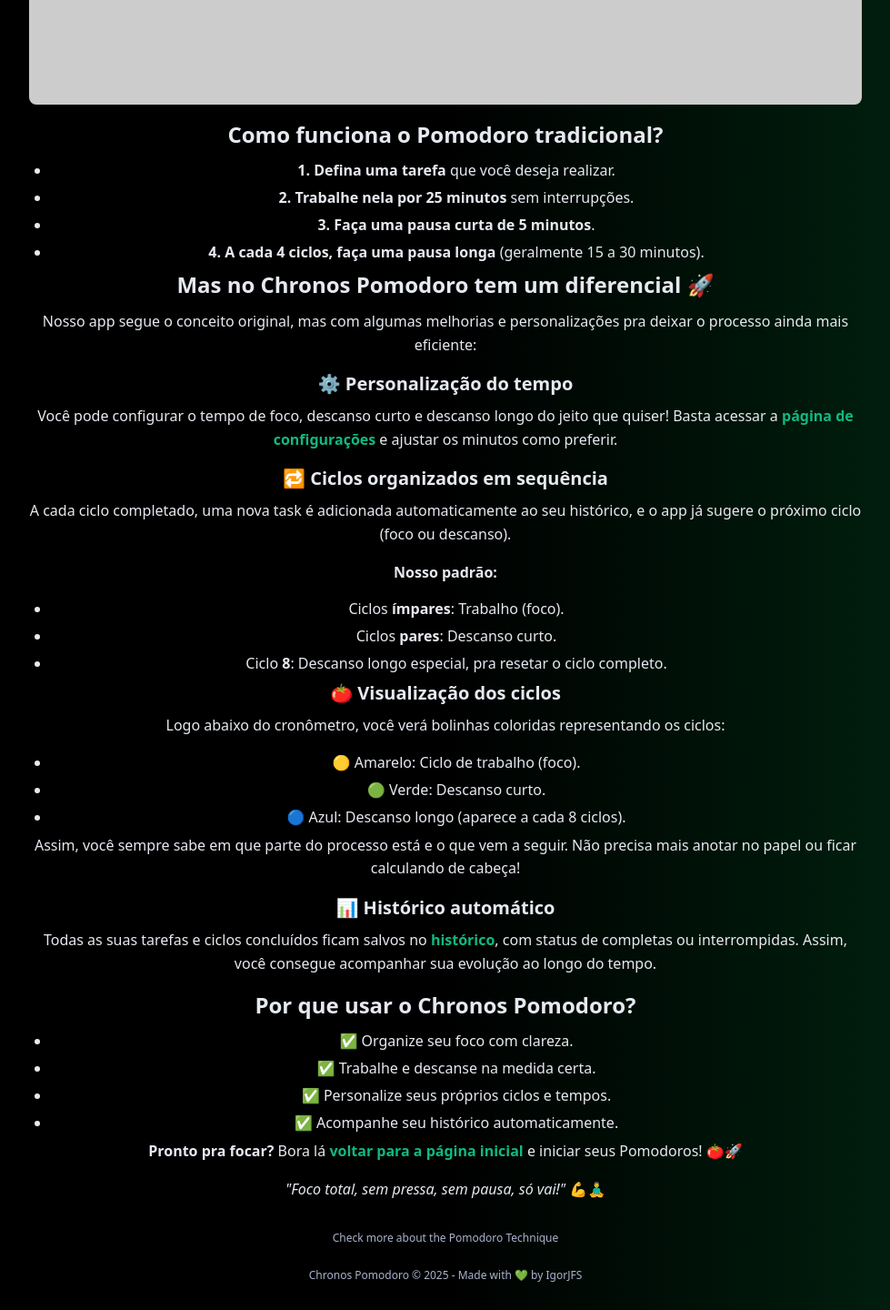
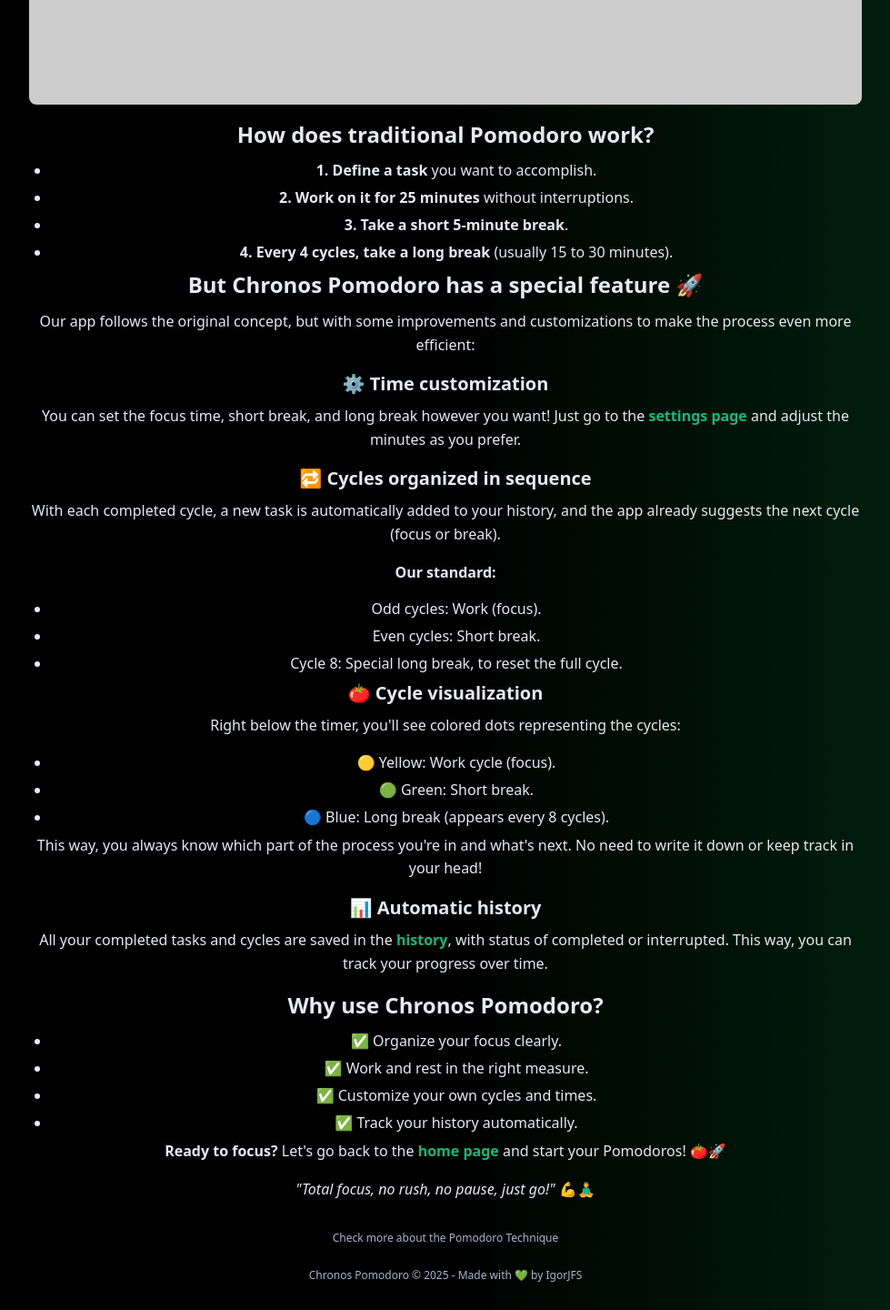
Before and after one commit to IgorJFS/Chronos-Pomodoro-React, a React (Vite) app: page /about-pomodoro in a window 1280 px wide. Shown: the part 940-2380 px from the top of the page at 91% size, without its empty margins (150-1129 px from the left). Built offline with nearby package versions, Linux system fonts and the light colour scheme.

Commit message:
finish history panel

```diff
--- /dev/null
+++ b/src/components/ConfirmModal/index.tsx
@@ -0,0 +1,29 @@
+import styles from './styles.module.css';
+
+type ConfirmModalProps = {
+  message: string;
+  onConfirm: () => void;
+  onCancel: () => void;
+};
+
+export function ConfirmModal({
+  message,
+  onConfirm,
+  onCancel,
+}: ConfirmModalProps) {
+  return (
+    <div className={styles.overlay}>
+      <div className={styles.modal}>
+        <p>{message}</p>
+        <div className={styles.actions}>
+          <button className={styles.cancel} onClick={onCancel}>
+            Cancel
+          </button>
+          <button className={styles.confirm} onClick={onConfirm}>
+            Confirm
+          </button>
+        </div>
+      </div>
+    </div>
+  );
+}
--- /dev/null
+++ b/src/components/ConfirmModal/styles.module.css
@@ -0,0 +1,91 @@
+/* Overlay com fundo semi-transparente */
+.overlay {
+  position: fixed;
+  inset: 0;
+  background: rgba(0, 0, 0, 0.5);
+  backdrop-filter: blur(2px);
+  display: flex;
+  align-items: center;
+  justify-content: center;
+  z-index: 999;
+
+  animation: fadeIn 0.25s ease;
+}
+
+/* Caixa do modal */
+.modal {
+  background: var(--gray-800);
+  padding: 2rem;
+  border-radius: 16px;
+  text-align: center;
+  width: 320px;
+  max-width: 90%;
+  box-shadow: 0 8px 25px rgba(0, 0, 0, 0.25);
+
+  animation: slideUp 0.3s ease;
+}
+
+/* Texto */
+.modal p {
+  font-size: 1rem;
+  font-weight: 500;
+  margin-bottom: 1.5rem;
+  color: var(--text-default);
+}
+
+/* Botões */
+.actions {
+  display: flex;
+  justify-content: space-between;
+  gap: 1rem;
+}
+
+button {
+  flex: 1;
+  padding: 0.6rem 1rem;
+  border-radius: 10px;
+  border: none;
+  font-size: 0.95rem;
+  font-weight: 500;
+  cursor: pointer;
+  transition: all 0.2s ease;
+}
+
+/* Botão cancelar → cinza */
+.cancel {
+  background: var(--gray-700);
+  color: var(--text-default);
+}
+.cancel:hover {
+  background: var(--gray-600);
+}
+
+/* Botão confirmar → destrutivo vermelho */
+.confirm {
+  background: var(--error);
+  color: var(--text-over-error);
+}
+.confirm:hover {
+  filter: brightness(1.1);
+}
+
+/* Animações */
+@keyframes fadeIn {
+  from {
+    opacity: 0;
+  }
+  to {
+    opacity: 1;
+  }
+}
+
+@keyframes slideUp {
+  from {
+    transform: translateY(20px);
+    opacity: 0;
+  }
+  to {
+    transform: translateY(0);
+    opacity: 1;
+  }
+}
--- a/src/contexts/TaskContext/taskReducer.ts
+++ b/src/contexts/TaskContext/taskReducer.ts
@@ -2,6 +2,7 @@ import type { TaskStateModel } from '../../models/TaskStateModel';
 import { formatSeconds } from '../../utils/formatSeconds';
 import { getNextCycle } from '../../utils/getNextCycle';
 import { TaskActionTypes, type TaskActionModel } from './taskActions';
+import { InitialTaskState } from './initialTaskState';
 
 export function taskReducer(
   state: TaskStateModel,
@@ -56,7 +57,7 @@ export function taskReducer(
       };
     }
     case TaskActionTypes.RESET_STATE: {
-      return state;
+      return { ...InitialTaskState };
     }
     case TaskActionTypes.COUNT_DOWN: {
       return {
--- a/src/pages/AboutPomodoro/index.tsx
+++ b/src/pages/AboutPomodoro/index.tsx
@@ -9,114 +9,105 @@ export function AboutPomodoro() {
     <MainTemplate>
       <Container>
         <GenericHtml>
-          <Heading>A Técnica Pomodoro 🍅</Heading>
+          <Heading>The Pomodoro Technique 🍅</Heading>
           <p>
-            A Técnica Pomodoro é uma metodologia de produtividade criada por{' '}
-            <strong>Francesco Cirillo</strong>, que consiste em dividir o
-            trabalho em blocos de tempo (os famosos "Pomodoros") intercalados
-            com pausas. O objetivo é manter o foco total por um período curto e
-            garantir descansos para evitar o cansaço mental.
+            The Pomodoro Technique is a productivity methodology created by{' '}
+            <strong>Francesco Cirillo</strong>, which consists of dividing work
+            into blocks of time (the famous "Pomodoros") interspersed with
+            breaks. The goal is to maintain total focus for a short period and
+            ensure breaks to avoid mental fatigue.
           </p>
 
           <img src='https://placehold.co/1920x1080' alt='' />
 
-          <h2>Como funciona o Pomodoro tradicional?</h2>
+          <h2>How does traditional Pomodoro work?</h2>
           <ul>
             <li>
-              <strong>1. Defina uma tarefa</strong> que você deseja realizar.
+              <strong>1. Define a task</strong> you want to accomplish.
             </li>
             <li>
-              <strong>2. Trabalhe nela por 25 minutos</strong> sem interrupções.
+              <strong>2. Work on it for 25 minutes</strong> without
+              interruptions.
             </li>
             <li>
-              <strong>3. Faça uma pausa curta de 5 minutos</strong>.
+              <strong>3. Take a short 5-minute break</strong>.
             </li>
             <li>
-              <strong>4. A cada 4 ciclos, faça uma pausa longa</strong>{' '}
-              (geralmente 15 a 30 minutos).
+              <strong>4. Every 4 cycles, take a long break</strong> (usually 15
+              to 30 minutes).
             </li>
           </ul>
 
-          <h2>
-            Mas no <strong>Chronos Pomodoro</strong> tem um diferencial 🚀
-          </h2>
+          <h2>But Chronos Pomodoro has a special feature 🚀</h2>
 
           <p>
-            Nosso app segue o conceito original, mas com algumas melhorias e
-            personalizações pra deixar o processo ainda mais eficiente:
+            Our app follows the original concept, but with some improvements and
+            customizations to make the process even more efficient:
           </p>
 
-          <h3>⚙️ Personalização do tempo</h3>
+          <h3>⚙️ Time customization</h3>
           <p>
-            Você pode configurar o tempo de foco, descanso curto e descanso
-            longo do jeito que quiser! Basta acessar a{' '}
-            <RouterLink href='/settings'>página de configurações</RouterLink> e
-            ajustar os minutos como preferir.
+            You can set the focus time, short break, and long break however you
+            want! Just go to the{' '}
+            <RouterLink href='/settings'>settings page</RouterLink> and adjust
+            the minutes as you prefer.
           </p>
 
-          <h3>🔁 Ciclos organizados em sequência</h3>
+          <h3>🔁 Cycles organized in sequence</h3>
           <p>
-            A cada ciclo completado, uma nova task é adicionada automaticamente
-            ao seu histórico, e o app já sugere o próximo ciclo (foco ou
-            descanso).
+            With each completed cycle, a new task is automatically added to your
+            history, and the app already suggests the next cycle (focus or
+            break).
           </p>
           <p>
-            <strong>Nosso padrão:</strong>
+            <strong>Our standard:</strong>
           </p>
           <ul>
-            <li>
-              Ciclos <strong>ímpares</strong>: Trabalho (foco).
-            </li>
-            <li>
-              Ciclos <strong>pares</strong>: Descanso curto.
-            </li>
-            <li>
-              Ciclo <strong>8</strong>: Descanso longo especial, pra resetar o
-              ciclo completo.
-            </li>
+            <li>Odd cycles: Work (focus).</li>
+            <li>Even cycles: Short break.</li>
+            <li>Cycle 8: Special long break, to reset the full cycle.</li>
           </ul>
 
-          <h3>🍅 Visualização dos ciclos</h3>
+          <h3>🍅 Cycle visualization</h3>
           <p>
-            Logo abaixo do cronômetro, você verá bolinhas coloridas
-            representando os ciclos:
+            Right below the timer, you'll see colored dots representing the
+            cycles:
           </p>
           <ul>
-            <li>🟡 Amarelo: Ciclo de trabalho (foco).</li>
-            <li>🟢 Verde: Descanso curto.</li>
-            <li>🔵 Azul: Descanso longo (aparece a cada 8 ciclos).</li>
+            <li>🟡 Yellow: Work cycle (focus).</li>
+            <li>🟢 Green: Short break.</li>
+            <li>🔵 Blue: Long break (appears every 8 cycles).</li>
           </ul>
 
           <p>
-            Assim, você sempre sabe em que parte do processo está e o que vem a
-            seguir. Não precisa mais anotar no papel ou ficar calculando de
-            cabeça!
+            This way, you always know which part of the process you're in and
+            what's next. No need to write it down or keep track in your head!
           </p>
 
-          <h3>📊 Histórico automático</h3>
+          <h3>📊 Automatic history</h3>
           <p>
-            Todas as suas tarefas e ciclos concluídos ficam salvos no{' '}
-            <RouterLink href='/history'>histórico</RouterLink>, com status de
-            completas ou interrompidas. Assim, você consegue acompanhar sua
-            evolução ao longo do tempo.
+            All your completed tasks and cycles are saved in the{' '}
+            <RouterLink href='/history'>history</RouterLink>, with status of
+            completed or interrupted. This way, you can track your progress over
+            time.
           </p>
 
-          <h2>Por que usar o Chronos Pomodoro?</h2>
+          <h2>Why use Chronos Pomodoro?</h2>
           <ul>
-            <li>✅ Organize seu foco com clareza.</li>
-            <li>✅ Trabalhe e descanse na medida certa.</li>
-            <li>✅ Personalize seus próprios ciclos e tempos.</li>
-            <li>✅ Acompanhe seu histórico automaticamente.</li>
+            <li>✅ Organize your focus clearly.</li>
+            <li>✅ Work and rest in the right measure.</li>
+            <li>✅ Customize your own cycles and times.</li>
+            <li>✅ Track your history automatically.</li>
           </ul>
 
           <p>
-            <strong>Pronto pra focar?</strong> Bora lá{' '}
-            <RouterLink href='/'>voltar para a página inicial</RouterLink> e
-            iniciar seus Pomodoros! 🍅🚀
+            <strong>Ready to focus?</strong> Let's go back to the{' '}
+            <RouterLink href='/'>home page</RouterLink> and start your
+            Pomodoros! 🍅🚀
           </p>
 
           <p>
-            <em>"Foco total, sem pressa, sem pausa, só vai!"</em> 💪🧘‍♂️
+            <em>"Total focus, no rush, no pause, just go!"</em> 💪🧘‍♂️
           </p>
         </GenericHtml>
       </Container>
--- a/src/pages/History/index.tsx
+++ b/src/pages/History/index.tsx
@@ -1,58 +1,133 @@
-import '../../styles/theme.css';
-import '../../styles/global.css';
+import { TrashIcon } from 'lucide-react';
+import { Container } from '../../components/Container';
+import { DefaultButton } from '../../components/DefaultButton';
+import { Heading } from '../../components/Heading';
+import { MainTemplate } from '../../templates/MainTemplate';
+import { ConfirmModal } from '../../components/ConfirmModal';
+
 import styles from './styles.module.css';
-import { Container } from '../../components/Container';
-import { MainTemplate } from '../../templates/MainTemplate';
-import { Heading } from '../../components/Heading';
-import { DefaultButton } from '../../components/DefaultButton';
-import { TrashIcon } from 'lucide-react';
 import { useTaskContext } from '../../contexts/TaskContext/useTaskContext';
 import { formatDate } from '../../utils/formatDate';
 import { getTaskStatus } from '../../utils/getTaskStatus';
+import { sortTasks, type SortTasksOptions } from '../../utils/sortTasks';
+import { useEffect, useState } from 'react';
+import { TaskActionTypes } from '../../contexts/TaskContext/taskActions';
 
 export function History() {
-  const { state } = useTaskContext();
+  const { state, dispatch } = useTaskContext();
+  const hasTasks = state.tasks.length > 0;
+  const [showConfirm, setShowConfirm] = useState(false);
+
+  function handleResetHistory() {
+    setShowConfirm(true);
+  }
+
+  function confirmDelete() {
+    dispatch({ type: TaskActionTypes.RESET_STATE });
+    setShowConfirm(false);
+  }
+
+  function cancelDelete() {
+    setShowConfirm(false);
+  }
+
+  const [sortTasksOptions, setSortTaskOptions] = useState<SortTasksOptions>(
+    () => {
+      return {
+        tasks: sortTasks({ tasks: state.tasks }),
+        field: 'startDate',
+        direction: 'desc',
+      };
+    },
+  );
+
+  useEffect(() => {
+    setSortTaskOptions(prevState => ({
+      ...prevState,
+      tasks: sortTasks({
+        tasks: state.tasks,
+        direction: prevState.direction,
+        field: prevState.field,
+      }),
+    }));
+  }, [state.tasks]);
+
+  function handleSortTasks({ field }: Pick<SortTasksOptions, 'field'>) {
+    const newDirection = sortTasksOptions.direction === 'desc' ? 'asc' : 'desc';
+
+    setSortTaskOptions({
+      tasks: sortTasks({
+        direction: newDirection,
+        tasks: sortTasksOptions.tasks,
+        field,
+      }),
+      direction: newDirection,
+      field,
+    });
+  }
 
   return (
-    <>
     <MainTemplate>
       <Container>
         <Heading>
-            <span>Pomodoro History</span>
+          <span>History</span>
+          {hasTasks && (
             <span className={styles.buttonContainer}>
               <DefaultButton
                 icon={<TrashIcon />}
                 color='red'
-                aria-label='Delete history'
-                title='Delete history'
+                aria-label='Delete all history'
+                title='Delete all history'
+                onClick={handleResetHistory}
               />
             </span>
+          )}
         </Heading>
       </Container>
 
       <Container>
+        {hasTasks && (
           <div className={styles.responsiveTable}>
             <table>
               <thead>
                 <tr>
-                  <th>Task</th>
-                  <th>Duration</th>
-                  <th>Date</th>
+                  <th
+                    onClick={() => handleSortTasks({ field: 'name' })}
+                    className={styles.thSort}
+                  >
+                    Task ↕
+                  </th>
+                  <th
+                    onClick={() =>
+                      handleSortTasks({ field: 'durationInMinutes' })
+                    }
+                    className={styles.thSort}
+                  >
+                    Duration ↕
+                  </th>
+                  <th
+                    onClick={() => handleSortTasks({ field: 'startDate' })}
+                    className={styles.thSort}
+                  >
+                    Date ↕
+                  </th>
                   <th>Status</th>
                   <th>Type</th>
                 </tr>
               </thead>
+
               <tbody>
-                {state.tasks.map(task => {
+                {sortTasksOptions.tasks.map(task => {
                   const taskTypeDictionary = {
-                    workTime: 'Work',
+                    workTime: 'Focus',
                     shortBreakTime: 'Short Break',
                     longBreakTime: 'Long Break',
                   };
+
                   return (
                     <tr key={task.id}>
                       <td>{task.name}</td>
-                      <td>{task.durationInMinutes}</td>
+                      <td>{task.durationInMinutes}min</td>
                       <td>{formatDate(task.startDate)}</td>
                       <td>{getTaskStatus(task, state.activeTask)}</td>
                       <td>{taskTypeDictionary[task.type]}</td>
@@ -62,8 +137,21 @@ export function History() {
               </tbody>
             </table>
           </div>
+        )}
+
+        {!hasTasks && (
+          <p style={{ textAlign: 'center', fontWeight: 'bold' }}>
+            No tasks have been created yet.
+          </p>
+        )}
       </Container>
+      {showConfirm && (
+        <ConfirmModal
+          message='Are you sure you want to delete all history?'
+          onConfirm={confirmDelete}
+          onCancel={cancelDelete}
+        />
+      )}
     </MainTemplate>
-    </>
   );
 }
--- a/src/pages/History/styles.module.css
+++ b/src/pages/History/styles.module.css
@@ -1,37 +1,72 @@
-.buttonContainer button {
-  min-width: auto;
-  margin: 0;
-  padding: 1rem;
-}
-
-.buttonContainer button svg {
-  width: 2rem;
-  height: 2rem;
-}
-
 .responsiveTable {
   overflow-x: auto;
   border-radius: 0.8rem;
+  box-shadow: 0 4px 12px rgba(0, 0, 0, 0.15);
 }
 
+/* Tabela base */
 .responsiveTable table {
   width: 100%;
   min-width: 64rem;
   font-size: 1.6rem;
   border-collapse: collapse;
+  border-radius: 0.8rem;
+  overflow: hidden;
 }
 
+/* Cabeçalho */
 .responsiveTable th {
   background-color: var(--gray-600);
+  color: var(--text-default);
+  font-weight: 600;
+  text-transform: uppercase;
+  letter-spacing: 0.05em;
+  border-bottom: 0.2rem solid var(--gray-700);
+  padding: 1.2rem 1.6rem;
 }
 
+/* Células */
 .responsiveTable td {
   background-color: var(--gray-800);
+  color: var(--text-default);
+  padding: 1.2rem 1.6rem;
+  border-bottom: 0.2rem solid var(--gray-700);
 }
 
-.responsiveTable th,
-.responsiveTable td {
-  border-bottom: 0.2rem solid var(--gray-700);
-  text-align: left;
-  padding: 1.6rem;
+/* Zebra striping */
+.responsiveTable tr:nth-child(even) td {
+  background-color: var(--gray-700);
 }
+
+/* Hover row */
+.responsiveTable tr:hover td {
+  background-color: var(--gray-600);
+  transition: background 0.2s ease;
+}
+
+/* Colunas com sort */
+.thSort {
+  transition: all 0.15s ease-in-out;
+}
+.thSort:hover {
+  filter: brightness(85%);
+}
+
+/* Ajuste dos botões */
+.buttonContainer button {
+  min-width: auto;
+  margin: 0;
+  padding: 0.8rem;
+  border-radius: 0.6rem;
+  background: var(--gray-600);
+  color: var(--text-default);
+  transition: background 0.2s ease;
+}
+.buttonContainer button:hover {
+  background: var(--gray-500);
+}
+
+.buttonContainer button svg {
+  width: 1.8rem;
+  height: 1.8rem;
+}
--- /dev/null
+++ b/src/utils/sortTasks.ts
@@ -0,0 +1,68 @@
+// Função genérica para ordenar o array de tasks
+//
+// O método .sort() recebe uma função que compara dois itens (a, b) e deve retornar:
+// - Um número NEGATIVO (-1) se "a" deve vir antes de "b".
+// - Um número POSITIVO (1) se "a" deve vir depois de "b".
+// - ZERO (0) se não precisa mudar a ordem.
+//
+// A função cuida de:
+// 1. Se o valor for null, joga pro final da lista.
+// 2. Se for número, ordena numericamente (asc ou desc).
+// 3. Se for string, ordena alfabeticamente (asc ou desc).
+//
+// O spread [...tasks] cria uma cópia do array original para não alterar ele direto.
+
+import type { TaskModel } from '../models/TaskModel';
+
+// Define os parâmetros esperados pela função
+export type SortTasksOptions = {
+  tasks: TaskModel[]; // Lista de tarefas que será ordenada
+  direction?: 'asc' | 'desc'; // Direção da ordenação: crescente ou decrescente (opcional)
+  field?: keyof TaskModel; // Qual campo da tarefa será usado para ordenar (opcional)
+};
+
+export function sortTasks({
+  field = 'startDate', // Se o campo não for informado, usamos 'startDate' como padrão
+  direction = 'desc', // Se a direção não for informada, usamos 'desc' (decrescente)
+  tasks = [], // Se nenhuma lista for passada, usamos uma lista vazia
+}: SortTasksOptions): TaskModel[] {
+  return [...tasks].sort((a, b) => {
+    // Pegamos o valor da propriedade escolhida (ex: startDate) em cada tarefa
+    const aValue = a[field];
+    const bValue = b[field];
+
+    // --- TRATANDO VALORES NULOS ---
+
+    // Se os dois forem nulos, mantemos a ordem atual
+    if (aValue === null && bValue === null) return 0;
+
+    // Se apenas o primeiro for nulo, ele vai para o final
+    if (aValue === null) return 1;
+
+    // Se apenas o segundo for nulo, ele vai para o final
+    if (bValue === null) return -1;
+
+    // --- COMPARAÇÃO NUMÉRICA ---
+
+    // Se os dois valores forem números, fazemos uma subtração para ordenar
+    if (typeof aValue === 'number' && typeof bValue === 'number') {
+      return direction === 'asc'
+        ? aValue - bValue // Ex: 1, 2, 3...
+        : bValue - aValue; // Ex: 3, 2, 1...
+    }
+
+    // --- COMPARAÇÃO DE STRINGS ---
+
+    // Se os dois valores forem textos, usamos localeCompare para comparar em ordem alfabética
+    if (typeof aValue === 'string' && typeof bValue === 'string') {
+      return direction === 'asc'
+        ? aValue.localeCompare(bValue) // A -> Z
+        : bValue.localeCompare(aValue); // Z -> A
+    }
+
+    // --- CASOS NÃO TRATADOS ---
+
+    // Se não for nem número, nem string, nem null, não alteramos a ordem
+    return 0;
+  });
+}
```
Also changed, not shown: src/pages/NotFound/index.tsx (+14 -14 lines). Lines whose indentation alone changed are shown as unchanged.
